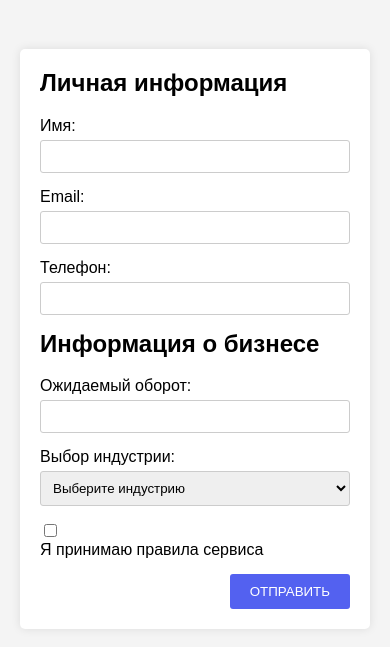
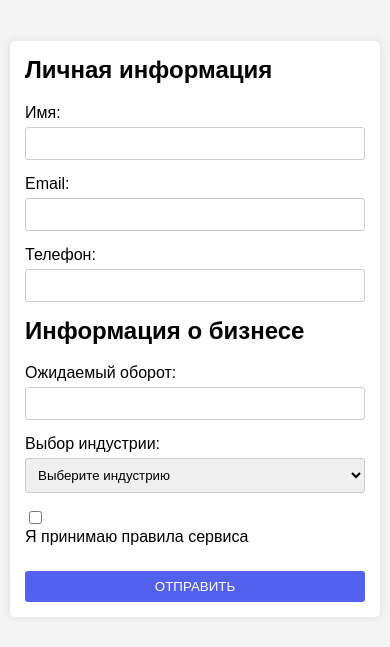
Before and after one commit to eugeny11/Grow_Media_Test_Task, a plain HTML site: page index.html in a window 390 px wide. Shown: the part 103-750 px from the top of the page. Drawn offline with Linux system fonts and the light colour scheme.

Commit message:
Add files via upload

```diff
--- a/styles.css
+++ b/styles.css
@@ -106,3 +106,35 @@ input[type="checkbox"] {
     font-size: 0.9em;
     margin-top: 5px;
 }
+
+@media (max-width: 768px) {
+    body {
+        padding: 10px;
+    }
+
+    form {
+        width: 100%;
+        max-width: 100%;
+        padding: 15px;
+    }
+
+    .modal-content {
+        width: 90%;
+    }
+
+    .submit-btn {
+        width: 100%;
+        margin-top: 10px;
+        float: none;
+    }
+}
+
+@media (max-width: 480px) {
+    .modal-content {
+        padding: 10px;
+    }
+
+    .submit-btn {
+        padding: 8px 16px;
+    }
+}
```
